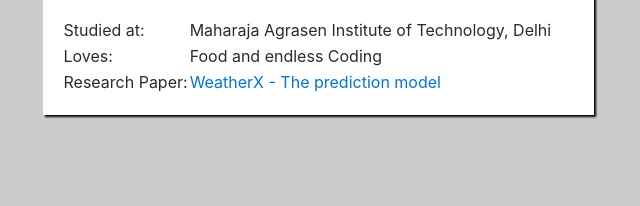
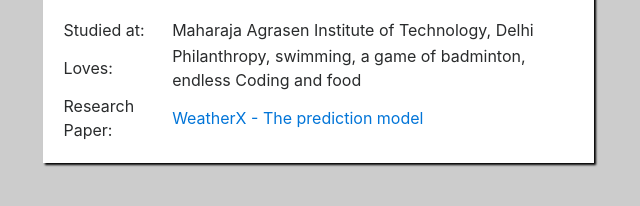
Before and after one commit to shaileshgupta94/shaileshgupta.github.io, a plain HTML site: page index.html in a window 1280 px wide. Shown: the part 318-524 px from the top of the page, without its empty margins (322-962 px from the left). Drawn offline with nearby package versions, Linux system fonts and the light colour scheme; a script that the page names is missing.

Commit message:
Update index.html

```diff
--- a/index.html
+++ b/index.html
@@ -150,7 +150,7 @@
 					<tr><td>Studied at: </td>
 					<td>Maharaja Agrasen Institute of Technology, Delhi</td></tr>
 					<tr><td>Loves:</td>
-					<td>Food and endless Coding</td></tr>
+					<td>Philanthropy, swimming, a game of badminton, endless Coding and food</td></tr>
 					<tr><td>Research Paper:</td>
 					<td><a target="_blank" href="Resarch Paper_WeatherX.pdf">WeatherX - The prediction model</a></td></tr>
 				</table>
```
